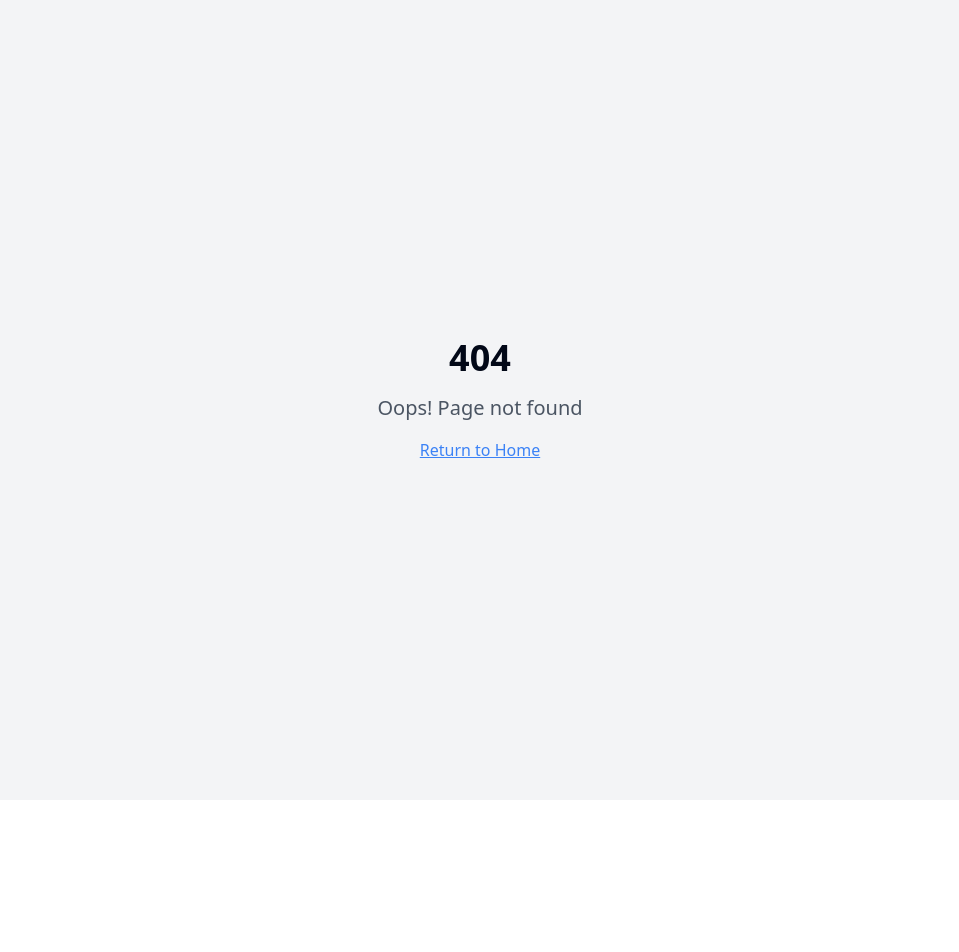
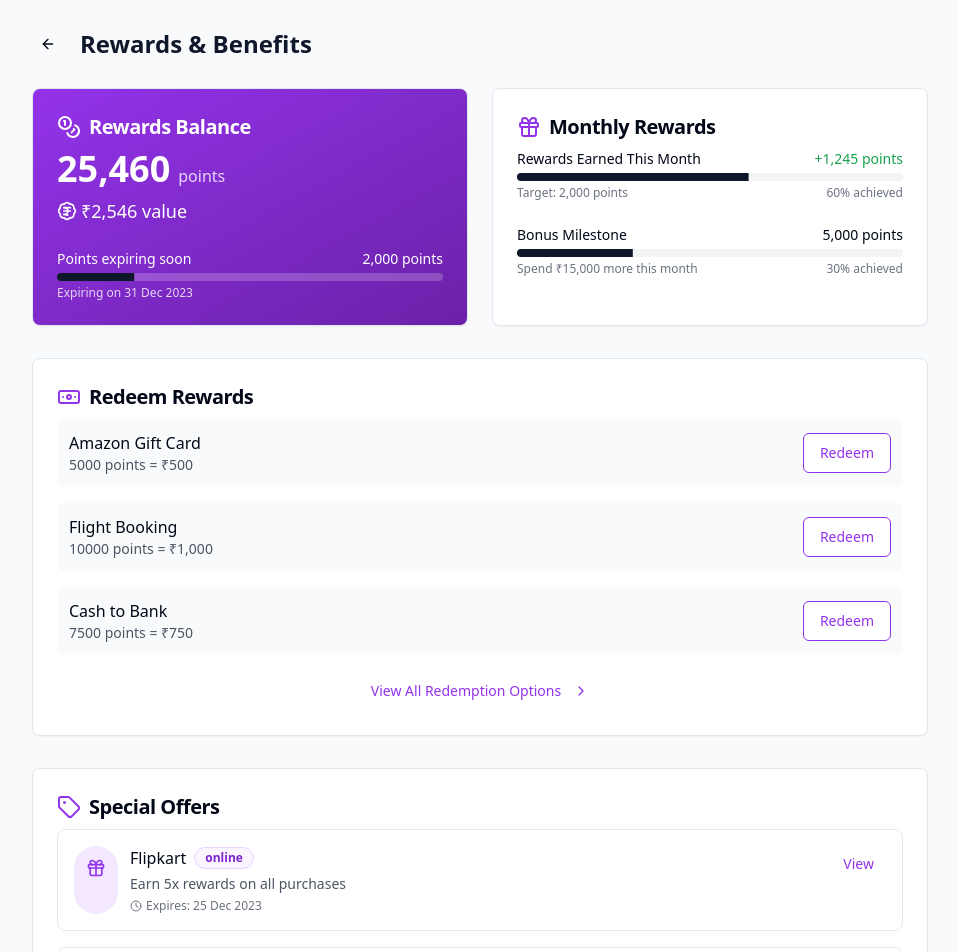
Before and after one commit to Rishi-Raj9537/Aubankcredit, a React (Vite) app: page /rewards in a window 1280 px wide. Before the commit this address had no page. Shown: the top 952 px of the page, without its empty margins (160-1119 px from the left). Before the commit the page ends 800 px from the top, so only its background shows below. Built offline with nearby package versions, Linux system fonts and the light colour scheme.

Commit message:
feat: Add rewards page and feature icons
- Added a new page to display rewards points.
- Implemented feature icons for primary and secondary functionalities.
- Ensured currency display is in Rupees.

```diff
--- a/src/App.tsx
+++ b/src/App.tsx
@@ -1,9 +1,11 @@
+
 import { Toaster } from "@/components/ui/toaster";
 import { Toaster as Sonner } from "@/components/ui/sonner";
 import { TooltipProvider } from "@/components/ui/tooltip";
 import { QueryClient, QueryClientProvider } from "@tanstack/react-query";
 import { BrowserRouter, Routes, Route } from "react-router-dom";
 import Index from "./pages/Index";
+import Rewards from "./pages/Rewards";
 import NotFound from "./pages/NotFound";
 
 const queryClient = new QueryClient();
@@ -16,6 +18,7 @@ const App = () => (
       <BrowserRouter>
         <Routes>
           <Route path="/" element={<Index />} />
+          <Route path="/rewards" element={<Rewards />} />
           {/* ADD ALL CUSTOM ROUTES ABOVE THE CATCH-ALL "*" ROUTE */}
           <Route path="*" element={<NotFound />} />
         </Routes>
--- a/src/components/FeatureCard.tsx
+++ b/src/components/FeatureCard.tsx
@@ -8,13 +8,15 @@ interface FeatureCardProps {
   title: string;
   onClick?: () => void;
   className?: string;
+  iconClassName?: string;
 }
 
 const FeatureCard: React.FC<FeatureCardProps> = ({
   icon: Icon,
   title,
   onClick,
-  className
+  className,
+  iconClassName
 }) => {
   return (
     <div
@@ -24,7 +26,7 @@ const FeatureCard: React.FC<FeatureCardProps> = ({
       )}
       onClick={onClick}
     >
-      <Icon className="h-6 w-6 mb-2 text-finance-blue" />
+      <Icon className={cn("h-6 w-6 mb-2 text-finance-blue", iconClassName)} />
       <span className="text-sm font-medium text-center">{title}</span>
     </div>
   );
--- a/src/pages/Index.tsx
+++ b/src/pages/Index.tsx
@@ -1,4 +1,6 @@
+
 import React, { useState } from 'react';
+import { useNavigate } from 'react-router-dom';
 import Slide from '@/components/Slide';
 import SlideNavigation from '@/components/SlideNavigation';
 import CreditCard from '@/components/CreditCard';
@@ -66,6 +68,7 @@ const transactions = [
 const Index = () => {
   const [currentSlide, setCurrentSlide] = useState(0);
   const totalSlides = 4;
+  const navigate = useNavigate();
 
   const goToNextSlide = () => {
     if (currentSlide < totalSlides - 1) {
@@ -77,6 +80,10 @@ const Index = () => {
     if (currentSlide > 0) {
       setCurrentSlide(currentSlide - 1);
     }
+  };
+
+  const goToRewards = () => {
+    navigate('/rewards');
   };
 
   return (
@@ -186,16 +193,16 @@ const Index = () => {
               <div className="mt-4 grid grid-cols-3 gap-4">
                 <div className="bg-gray-50 p-3 rounded-lg">
                   <p className="text-xs text-gray-500">Current Balance</p>
-                  <p className="text-xl font-bold text-finance-red">$1,245.50</p>
+                  <p className="text-xl font-bold text-finance-red">₹1,245.50</p>
                 </div>
                 <div className="bg-gray-50 p-3 rounded-lg">
                   <p className="text-xs text-gray-500">Available Credit</p>
-                  <p className="text-xl font-bold text-finance-green">$3,754.50</p>
+                  <p className="text-xl font-bold text-finance-green">₹3,754.50</p>
                 </div>
                 <div className="bg-gray-50 p-3 rounded-lg">
                   <p className="text-xs text-gray-500">Payment Due</p>
                   <div className="flex justify-between items-center">
-                    <p className="text-xl font-bold text-finance-blue">$250.00</p>
+                    <p className="text-xl font-bold text-finance-blue">₹250.00</p>
                     <p className="text-xs bg-yellow-100 text-yellow-800 px-2 py-1 rounded">15 Aug</p>
                   </div>
                 </div>
@@ -206,10 +213,26 @@ const Index = () => {
             <div className="mb-8">
               <h3 className="text-lg font-semibold mb-4">Quick Actions</h3>
               <div className="grid grid-cols-4 md:grid-cols-4 gap-4">
-                <FeatureCard icon={DollarSign} title="Pay Bill" />
-                <FeatureCard icon={LockKeyhole} title="Lock Card" />
-                <FeatureCard icon={Receipt} title="Statements" />
-                <FeatureCard icon={ArrowLeftRight} title="Transfer" />
+                <FeatureCard
+                  icon={DollarSign}
+                  title="Pay Bill"
+                  iconClassName="text-purple-600"
+                />
+                <FeatureCard
+                  icon={LockKeyhole}
+                  title="Lock Card"
+                  iconClassName="text-purple-700"
+                />
+                <FeatureCard
+                  icon={Receipt}
+                  title="Statements"
+                  iconClassName="text-purple-800"
+                />
+                <FeatureCard
+                  icon={ArrowLeftRight}
+                  title="Transfer"
+                  iconClassName="text-purple-900"
+                />
               </div>
             </div>
 
@@ -230,8 +253,8 @@ const Index = () => {
                   <FileText className="h-6 w-6 text-gray-400" />
                   <span className="text-xs mt-1">Activity</span>
                 </div>
-                <div className="flex flex-col items-center">
-                  <PiggyBank className="h-6 w-6 text-gray-400" />
+                <div className="flex flex-col items-center" onClick={goToRewards}>
+                  <PiggyBank className="h-6 w-6 text-purple-600" />
                   <span className="text-xs mt-1">Rewards</span>
                 </div>
                 <div className="flex flex-col items-center">
--- /dev/null
+++ b/src/pages/Rewards.tsx
@@ -0,0 +1,222 @@
+
+import React from 'react';
+import { useNavigate } from 'react-router-dom';
+import {
+  BadgeIndianRupee,
+  ArrowLeft,
+  Gift,
+  ChevronRight,
+  Clock,
+  Banknote,
+  Tag,
+  Coins
+} from 'lucide-react';
+import { Card, CardContent, CardHeader, CardTitle } from '@/components/ui/card';
+import { Badge } from '@/components/ui/badge';
+import { Button } from '@/components/ui/button';
+import { Progress } from '@/components/ui/progress';
+
+const offers = [
+  {
+    id: 1,
+    merchant: 'Flipkart',
+    description: 'Earn 5x rewards on all purchases',
+    expiry: '25 Dec 2023',
+    type: 'online'
+  },
+  {
+    id: 2,
+    merchant: 'Swiggy',
+    description: 'Earn 3x rewards on food delivery',
+    expiry: '31 Dec 2023',
+    type: 'food'
+  },
+  {
+    id: 3,
+    merchant: 'Reliance Digital',
+    description: '10% cashback on electronics',
+    expiry: '15 Jan 2024',
+    type: 'retail'
+  },
+  {
+    id: 4,
+    merchant: 'BookMyShow',
+    description: 'Buy 1 Get 1 on movie tickets',
+    expiry: '31 Dec 2023',
+    type: 'entertainment'
+  }
+];
+
+const redeemOptions = [
+  { id: 1, name: 'Amazon Gift Card', points: 5000, value: '₹500' },
+  { id: 2, name: 'Flight Booking', points: 10000, value: '₹1,000' },
+  { id: 3, name: 'Cash to Bank', points: 7500, value: '₹750' }
+];
+
+const Rewards = () => {
+  const navigate = useNavigate();
+
+  return (
+    <div className="bg-gray-50 min-h-screen p-6">
+      <div className="max-w-4xl mx-auto">
+        {/* Header */}
+        <div className="flex items-center mb-6">
+          <Button
+            variant="ghost"
+            className="mr-4 p-2"
+            onClick={() => navigate('/')}
+          >
+            <ArrowLeft className="h-5 w-5" />
+          </Button>
+          <h1 className="text-2xl font-bold text-finance-darkblue">Rewards & Benefits</h1>
+        </div>
+
+        {/* Rewards Summary */}
+        <div className="grid md:grid-cols-2 gap-6 mb-8">
+          <Card className="bg-gradient-to-br from-purple-600 to-purple-800 text-white">
+            <CardHeader className="pb-2">
+              <CardTitle className="text-xl flex items-center">
+                <Coins className="mr-2 h-6 w-6" />
+                Rewards Balance
+              </CardTitle>
+            </CardHeader>
+            <CardContent>
+              <div className="flex items-baseline mb-2">
+                <span className="text-4xl font-bold">25,460</span>
+                <span className="ml-2 text-white/80">points</span>
+              </div>
+              <div className="flex items-center">
+                <BadgeIndianRupee className="h-5 w-5 mr-1" />
+                <span className="text-lg">₹2,546 value</span>
+              </div>
+
+              <div className="mt-6 space-y-1">
+                <div className="flex justify-between text-sm">
+                  <span>Points expiring soon</span>
+                  <span>2,000 points</span>
+                </div>
+                <Progress value={20} className="h-2 bg-white/20" />
+                <p className="text-xs text-white/80">Expiring on 31 Dec 2023</p>
+              </div>
+            </CardContent>
+          </Card>
+
+          <Card>
+            <CardHeader className="pb-2">
+              <CardTitle className="text-xl flex items-center">
+                <Gift className="mr-2 h-6 w-6 text-purple-600" />
+                Monthly Rewards
+              </CardTitle>
+            </CardHeader>
+            <CardContent>
+              <div className="space-y-6">
+                <div>
+                  <div className="flex justify-between mb-1">
+                    <span className="text-sm font-medium">Rewards Earned This Month</span>
+                    <span className="text-sm font-medium text-green-600">+1,245 points</span>
+                  </div>
+                  <Progress value={60} className="h-2 bg-gray-100" />
+                  <div className="flex justify-between mt-1">
+                    <span className="text-xs text-gray-500">Target: 2,000 points</span>
+                    <span className="text-xs text-gray-500">60% achieved</span>
+                  </div>
+                </div>
+
+                <div>
+                  <div className="flex justify-between mb-1">
+                    <span className="text-sm font-medium">Bonus Milestone</span>
+                    <span className="text-sm font-medium">5,000 points</span>
+                  </div>
+                  <Progress value={30} className="h-2 bg-gray-100" />
+                  <div className="flex justify-between mt-1">
+                    <span className="text-xs text-gray-500">Spend ₹15,000 more this month</span>
+                    <span className="text-xs text-gray-500">30% achieved</span>
+                  </div>
+                </div>
+              </div>
+            </CardContent>
+          </Card>
+        </div>
+
+        {/* Redeem Rewards */}
+        <Card className="mb-8">
+          <CardHeader className="pb-2">
+            <CardTitle className="text-xl flex items-center">
+              <Banknote className="mr-2 h-6 w-6 text-purple-600" />
+              Redeem Rewards
+            </CardTitle>
+          </CardHeader>
+          <CardContent>
+            <div className="space-y-4">
+              {redeemOptions.map(option => (
+                <div key={option.id} className="flex items-center justify-between p-3 bg-gray-50 rounded-lg hover:bg-gray-100 transition-colors">
+                  <div>
+                    <p className="font-medium">{option.name}</p>
+                    <p className="text-sm text-gray-600">{option.points} points = {option.value}</p>
+                  </div>
+                  <Button variant="outline" className="border-purple-600 text-purple-600 hover:bg-purple-50">
+                    Redeem
+                  </Button>
+                </div>
+              ))}
+
+              <Button variant="ghost" className="w-full flex items-center justify-center text-purple-600">
+                View All Redemption Options
+                <ChevronRight className="h-4 w-4 ml-1" />
+              </Button>
+            </div>
+          </CardContent>
+        </Card>
+
+        {/* Special Offers */}
+        <Card>
+          <CardHeader className="pb-2">
+            <CardTitle className="text-xl flex items-center">
+              <Tag className="mr-2 h-6 w-6 text-purple-600" />
+              Special Offers
+            </CardTitle>
+          </CardHeader>
+          <CardContent>
+            <div className="space-y-4">
+              {offers.map(offer => (
+                <div
+                  key={offer.id}
+                  className="flex items-start justify-between p-4 border rounded-lg hover:border-purple-200 transition-colors"
+                >
+                  <div className="flex">
+                    <div className="bg-purple-100 rounded-full p-3 mr-3">
+                      <Gift className="h-5 w-5 text-purple-600" />
+                    </div>
+                    <div>
+                      <div className="flex items-center">
+                        <h3 className="font-medium">{offer.merchant}</h3>
+                        <Badge variant="outline" className="ml-2 text-xs bg-purple-50 text-purple-700 border-purple-200">
+                          {offer.type}
+                        </Badge>
+                      </div>
+                      <p className="text-sm text-gray-600 mt-1">{offer.description}</p>
+                      <div className="flex items-center mt-1 text-xs text-gray-500">
+                        <Clock className="h-3 w-3 mr-1" />
+                        <span>Expires: {offer.expiry}</span>
+                      </div>
+                    </div>
+                  </div>
+                  <Button variant="ghost" size="sm" className="text-purple-600">
+                    View
+                  </Button>
+                </div>
+              ))}
+
+              <Button variant="ghost" className="w-full flex items-center justify-center text-purple-600">
+                View All Offers
+                <ChevronRight className="h-4 w-4 ml-1" />
+              </Button>
+            </div>
+          </CardContent>
+        </Card>
+      </div>
+    </div>
+  );
+};
+
+export default Rewards;
```
